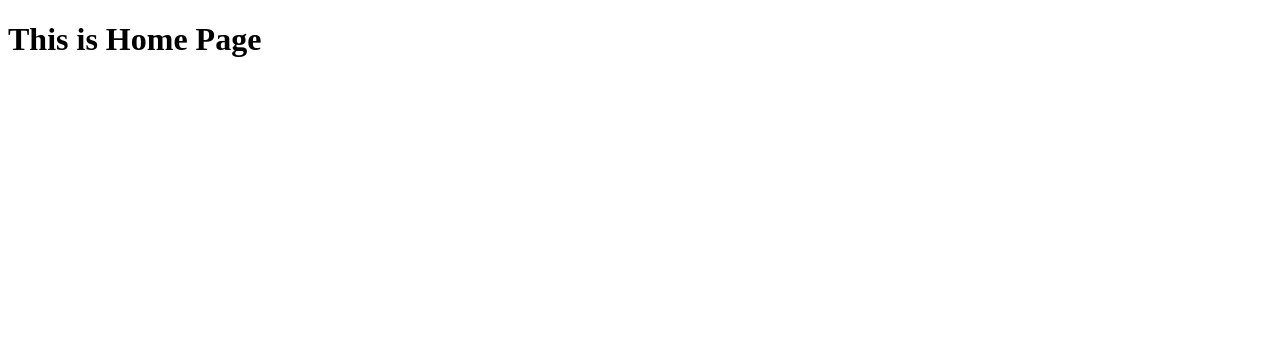
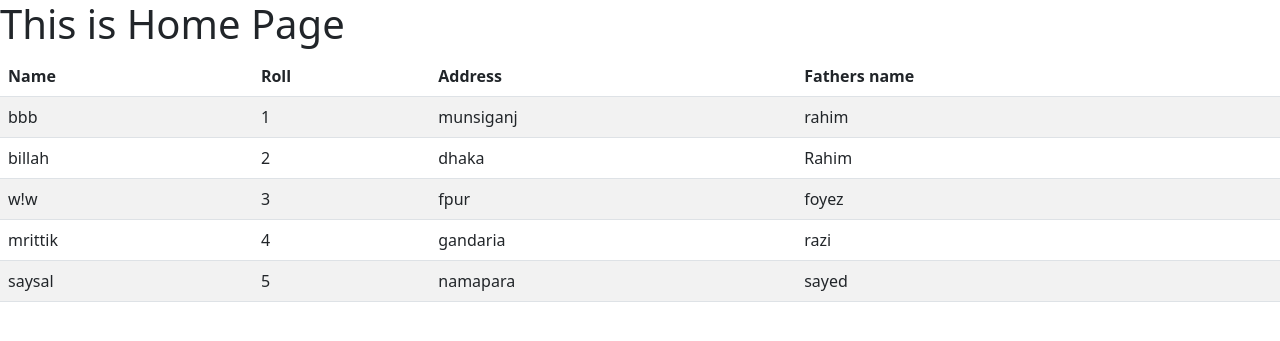
Before and after one commit to BbillahrariBBr/practiceDjango, a Django app: page / in a window 1280 px wide. Shown: the top 341 px of the page. Run offline with Django 4.2, Linux system fonts and the light colour scheme; data comes from the database, SQL or seed files in the repository; both versions use the stored data as it was after the commit.

Commit message:
model show in frontend

```diff
--- a/sixth_project/first_app/models.py
+++ b/sixth_project/first_app/models.py
@@ -8,4 +8,4 @@ class Student(models.Model):
     fathers_name = models.TextField(default="Rahim")
 
     def __str__(self):
-       return self.name
+       return  f"Roll: {self.roll} - {self.name }"
--- a/sixth_project/first_app/templates/home.html
+++ b/sixth_project/first_app/templates/home.html
@@ -4,8 +4,42 @@
     <meta charset="UTF-8">
     <meta name="viewport" content="width=device-width, initial-scale=1.0">
     <title>Document</title>
+    <link href="https://cdn.jsdelivr.net/npm/bootstrap@5.3.0/dist/css/bootstrap.min.css" rel="stylesheet" integrity="sha384-9ndCyUaIbzAi2FUVXJi0CjmCapSmO7SnpJef0486qhLnuZ2cdeRhO02iuK6FUUVM" crossorigin="anonymous">
+  </head>
 </head>
 <body>
     <h1>This is  Home Page</h1>
+    {% if data %}
+
+    <table class="table table-striped">
+        <thead>
+          <tr>
+            <th scope="col">Name</th>
+            <th scope="col">Roll</th>
+            <th scope="col">Address</th>
+            <th scope="col">Fathers name</th>
+          </tr>
+        </thead>
+        <tbody>
+
+
+    {% for st  in  data %}
+    <tr>
+        <td>{{st.name}}</th>
+        <td>{{st.roll}}</td>
+        <td>{{st.address}}</td>
+        <td>{{st.fathers_name}}</td>
+      </tr>
+    {% endfor %}
+
+
+</tbody>
+</table>
+    {% else %}
+    <h3> No data availavle </h3>
+    {% endif %}
+
+    <script src="https://cdn.jsdelivr.net/npm/bootstrap@5.3.0/dist/js/bootstrap.bundle.min.js" integrity="sha384-geWF76RCwLtnZ8qwWowPQNguL3RmwHVBC9FhGdlKrxdiJJigb/j/68SIy3Te4Bkz" crossorigin="anonymous"></script>
+</body>
 </body>
 </html>
--- a/sixth_project/first_app/views.py
+++ b/sixth_project/first_app/views.py
@@ -1,6 +1,9 @@
 from django.shortcuts import render
+from . import models
 
 # Create your views here.
 
 def home(request):
-    return render(request,"home.html")
+    student = models.Student.objects.all()
+    # print(student)
+    return render(request,"home.html", {"data":student})
```
Also changed, not shown: sixth_project/db.sqlite3.
